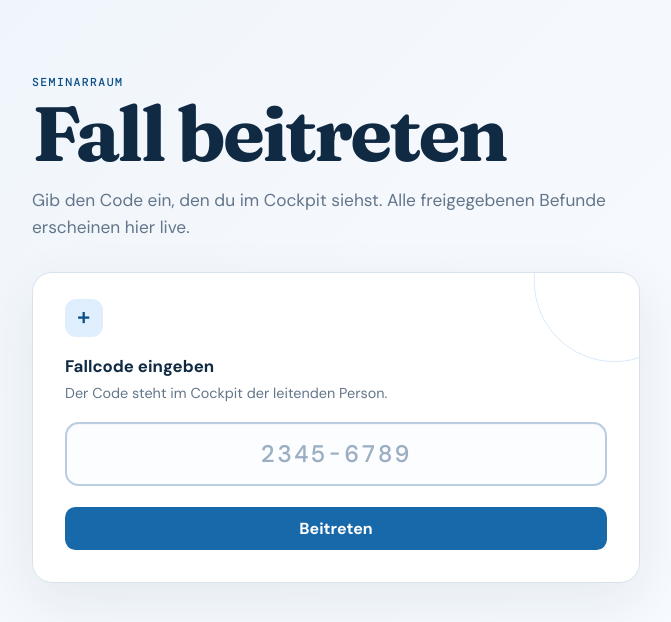
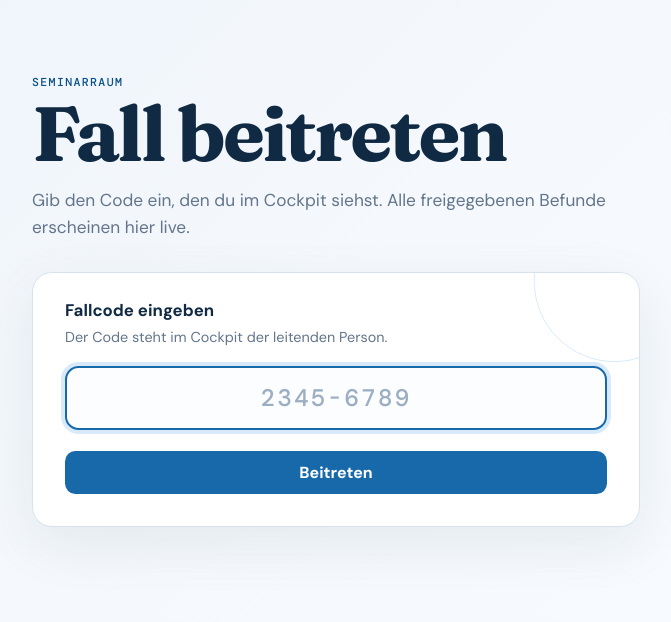
Before and after one commit to bastibuck/seminar-tool, a Next.js app: page /viewer in a window 1280 px wide. Shown: the top 622 px of the page, without its empty margins (304-975 px from the left). Built offline with nearby package versions, Linux system fonts and the light colour scheme.

Commit message:
chore: simplify viewer join screens

```diff
--- a/app/viewer/[code]/page.tsx
+++ b/app/viewer/[code]/page.tsx
@@ -22,9 +22,6 @@ export default async function ViewerPage({ params }: ViewerPageProps) {
     <main className="shell">
       <p className="eyebrow">Seminarraum</p>
       <h1>{viewerCase.name}</h1>
-      <p>
-        Fallcode: <span className="code">{formatCaseCode(code)}</span>
-      </p>
       <ViewerRealtime
         caseId={viewerCase.caseId}
         caseCode={formatCaseCode(code)}
--- a/app/viewer/code-input.tsx
+++ b/app/viewer/code-input.tsx
@@ -58,6 +58,7 @@ export function CodeInput({
       maxLength={maxLength}
       placeholder={placeholder}
       style={style}
+      autoFocus
       autoCapitalize="characters"
       autoCorrect="off"
       spellCheck={false}
--- a/app/viewer/page.tsx
+++ b/app/viewer/page.tsx
@@ -32,7 +32,6 @@ export default async function ViewerJoinPage({
         </p>
       ) : null}
       <form className="surface form-card viewer-join-form" method="post" action="/api/viewer">
-        <div className="viewer-join-form__mark" aria-hidden="true">+</div>
         <div className="viewer-join-form__intro">
           <label htmlFor="code">Fallcode eingeben</label>
           <p>Der Code steht im Cockpit der leitenden Person.</p>
```
